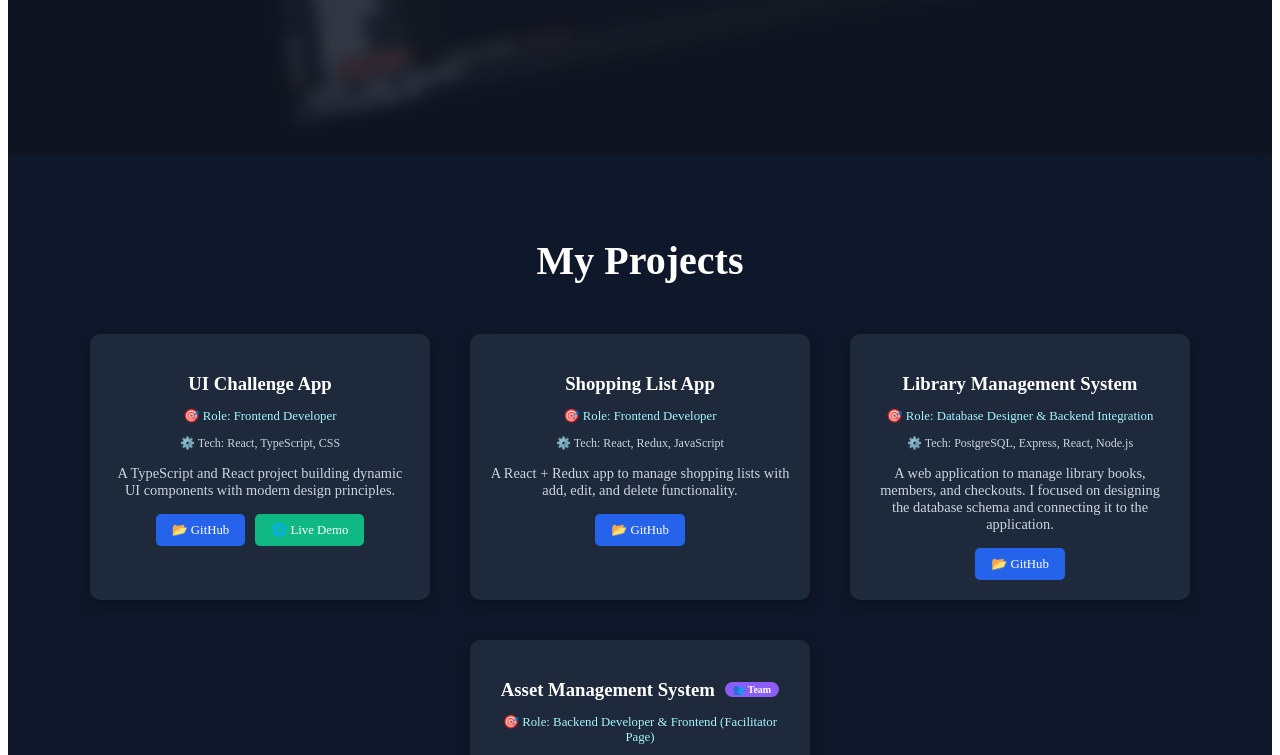
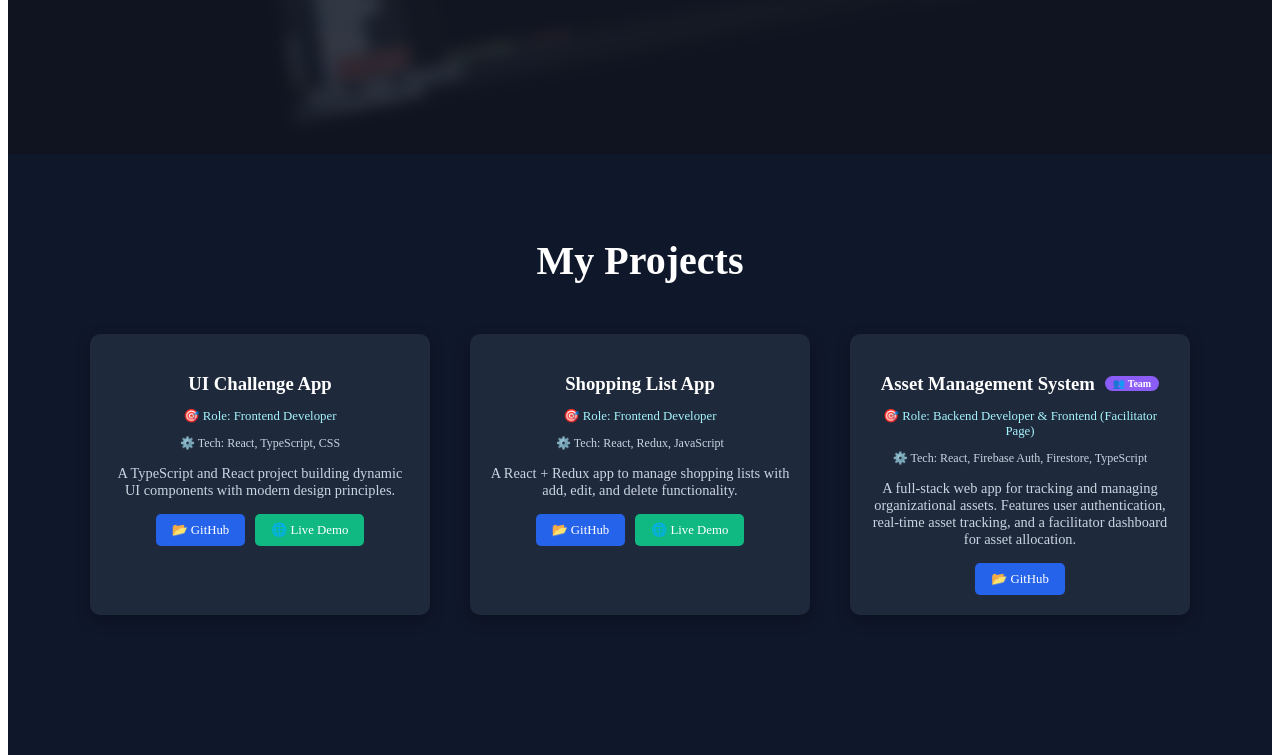
Before and after one commit to peyonce/work-portfolio, a React (Vite) app: page / in a window 1280 px wide. Shown: the part 761-1516 px from the top of the page. Built offline with nearby package versions, Linux system fonts and the light colour scheme.

Commit message:
adding live links

```diff
--- a/src/components/Navbar.tsx
+++ b/src/components/Navbar.tsx
@@ -1,4 +1,4 @@
-   import React, { useState } from "react";
+import React, { useState } from "react";
 import "./Navbar.css";
 
 export default function Navbar() {
--- a/src/pages/Projects.tsx
+++ b/src/pages/Projects.tsx
@@ -1,6 +1,6 @@
-     import ProjectCard from "../components/ProjectCard";
+ import ProjectCard from "../components/ProjectCard";
 
-export default function Projects() {
+ export default function Projects() {
   const projects = [
     {
       title: "UI Challenge App",
@@ -16,19 +16,10 @@ export default function Projects() {
       role: "Frontend Developer",
       tech: "React, Redux, JavaScript",
       github: "https://github.com/peyonce/ShoppingApp.git",
-      live: "", // Add live link after hosting
+      live: "https://teekay-12-shoppinglistapp--syyc9y97gs.expo.app"
     },
     {
-    title: "Library Management System",
-    description: "A web application to manage library books, members, and checkouts. I focused on designing the database schema and connecting it to the application.",
-    role: "Database Designer & Backend Integration",
-    tech: "PostgreSQL, Express, React, Node.js",
-    github: "https://github.com/peyonce/Library-Management.git",
-    live: "",  // Add your live URL later
-    isTeamProject: false,
-},
-    // Add your team project here
-      {
+
       title: "Asset Management System",
       description: "A full-stack web app for tracking and managing organizational assets. Features user authentication, real-time asset tracking, and a facilitator dashboard for asset allocation.",
       role: "Backend Developer & Frontend (Facilitator Page)",
```
